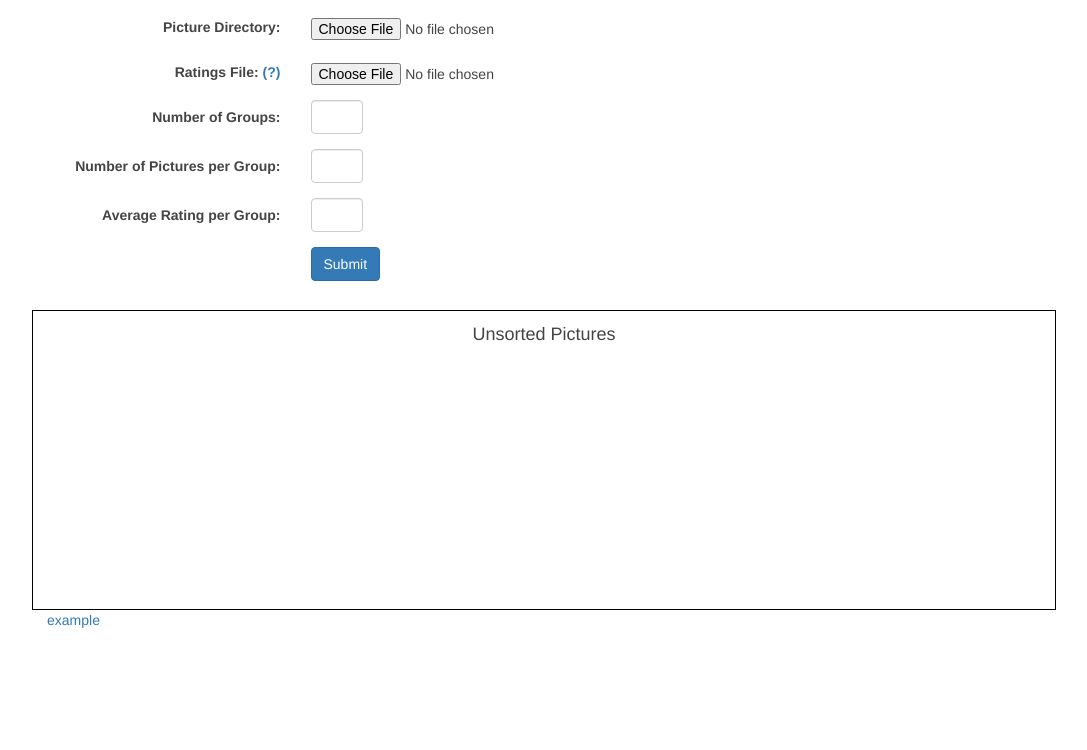
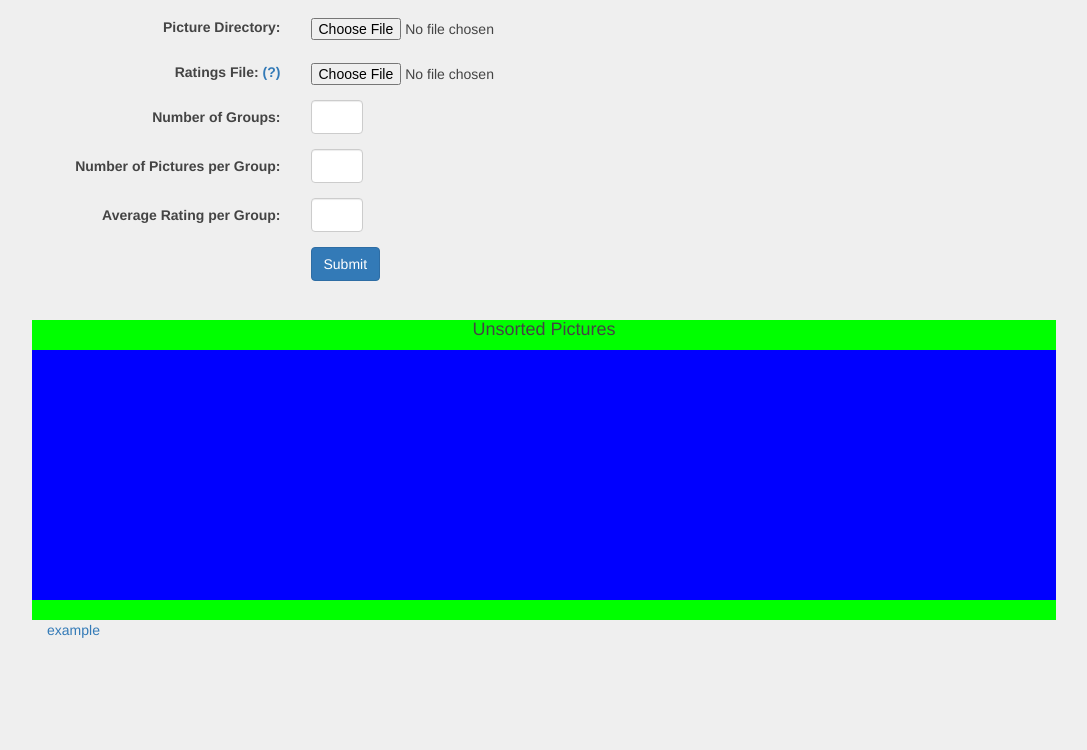
Before and after one commit to kehphin/Stimulus, a PHP site: page /stimulus.html in a window 1280 px wide. Shown: the part 50-800 px from the top of the page, without its empty margins (96-1183 px from the left). Run offline with PHP 8.4, Linux system fonts and the light colour scheme.

Commit message:
played with css, add actual ratings when adding group element for picture group, cleaned up html, removed some comments, added a bunch of debug colors for easier dev

```diff
--- a/css/pictures.css
+++ b/css/pictures.css
@@ -7,46 +7,51 @@
 
 */
 
+body {
+  background: #EFEFEF;
+}
+
 * {
   color: #444;
 }
 
 .group {
-  border: 1px solid black;
+  background: #0F0;
   height: 300px;
   text-align: center;
-  padding: 4px;
-}
-
-.unsorted, .pic-box {
-  overflow-y: auto;
-  overflow-x: hidden;
+  /*padding: 10px !important;*/
 }
 
 .pic-box {
-  height: 249px;
+  overflow-y: auto;
+  overflow-x: hidden;
+  height: 250px;
+  background: #00F;
   width: 100%;
-  border-bottom: 1px solid black;
 }
 
 .stats-box {
+  background: #F00;
   height: 50px;
   width: 100%;
-  border-bottom: 1px solid #999;
+  position: relative;
+}
+
+.stats-box * {
+  position: absolute;
+  display: inline-block;
 }
 
 .group-name {
-  margin-left: 4px;
-  float: left;
+  left: 0;
 }
 
-.stats {
-  float: right;
-  text-align: right;
+.stats-mean, .stats-stdev,  {
+  right: 0;
 }
 
-.mean, .stdev {
-  float: right;
+.stats-mean {
+
 }
 
 .image {
@@ -60,10 +65,7 @@
 
 .container {
   max-width: 1024px;
-}
 
-.row {
-  background-color: white;
 }
 
 .col-md-3, .col-md-1, .col-md-12, .col-md-6 {
--- a/js/main.js
+++ b/js/main.js
@@ -19,13 +19,12 @@ $(function() {
   var loadPics = function() {
     var unsortedPicsHtml = "";
     groups.unsorted.forEach(function(picture) {
-      var path = new air.File(picture.filePath).url;
-      unsortedPicsHtml += '<img src="' + path + '" class="image">';
+      unsortedPicsHtml += _getPictureHtml(picture);
     });
 
     // flush DOM then add current pictures
-    $('.unsorted-pictures').html('');
-    $('.unsorted-pictures').append(unsortedPicsHtml);
+    $('.unsorted-row .pic-box').html('');
+    $('.unsorted-row .pic-box').append(unsortedPicsHtml);
 
     $('.sorted-group').remove();
 
@@ -61,50 +60,6 @@ $(function() {
     }
 
     $('[data-group]').addClass('col-md-' + colSize);
-
-/*
-    var groupCount = 1;
-    groups.sorted.forEach(function(group) {
-      var currentGroup = $("div[data-group='" + groupCount + "']");
-      var outHtml = "";
-
-      currentGroup.show();
-
-      // add each picture inside the group to the outHtml string that will be added to DOM
-      group.forEach(function(picture) {
-        var path = new air.File(picture.filePath).url;
-        outHtml += '<img src="' + path + '" class="image"/>';
-      });
-
-      currentPicBox = $("div[data-group='" + groupCount + "'] > .pic-box");
-      currentPicBox.html('');
-      currentPicBox.append(outHtml);
-
-      groupCount++;
-    });
-
-    $('[data-group]').removeClass('col-md-12 col-md-6 col-md-4 col-md-3');
-
-    var numGroups = groups.sorted.length;
-    var colSize;
-
-    // set the group box width based on number of groups
-    switch(numGroups) {
-      case 1:
-        colSize = 12;
-        break;
-      case 2:
-        colSize = 6;
-        break;
-      case 3:
-        colSize = 4;
-        break;
-      default:
-        colSize = 3;
-        break;
-    }
-
-    $('[data-group]').addClass('col-md-' + colSize);*/
   }
 
   /* This function attaches drag and drop capability to all the groups and pictures */
@@ -248,6 +203,13 @@ function _getPictureHtml(picture) {
   return '<img src="' + path + '" class="image"/>\n';
 }
 
+
+// Adds a group of pictures to a given row element, assigns
+// it an id of {index}
+//
+// Creation date: 4/10/15 - Tony J Huang
+// Modifications list:
+//
 function _addGroupToRow(group, index, $parentRow) {
   var groupHtml =
     '<div class="group sorted-group" data-group="{index}">\n' +
@@ -255,27 +217,32 @@ function _addGroupToRow(group, index, $parentRow) {
     '  <div class="stats-box">\n' +
     '    <h4 class="group-name">Group {index}</h4>\n' +
     '    <div class="stats">\n' +
-    '      <p class="stats-mean">Mean: 5</p>\n' +
-    '      <p class="stats-stdev">StDev: 0.5</p>\n' +
+    '      <div class="stats-mean">Mean: {mean}</div>\n' +
+    '      <div class="stats-stdev">St.dev: {stdev}</div>\n' +
     '    </div>\n' +
     '  </div>\n' +
     '</div>\n';
 
+  var meanRating = Stats.meanRating(group);
+  var stdevRating = Stats.stdevRating(group);
+
   groupHtml = groupHtml.supplant({
-    index: index
+    index: index,
+    mean: meanRating,
+    stdev: stdevRating
   });
 
   var $groupElement = $(groupHtml);
   $parentRow.append($groupElement);
 
-  // construct Html for pictures
+  // Add pictures to group
   var pictureHtml = "";
   group.forEach(function(picture) {
     pictureHtml += _getPictureHtml(picture);
   });
+  $groupElement.find(".pic-box").append(pictureHtml);
 
-  // add pictures to pic box
-  $groupElement.find(".pic-box").append(pictureHtml);
+
 
   return $groupElement;
 }
--- a/stimulus.html
+++ b/stimulus.html
@@ -91,11 +91,10 @@
         </div>
         <div class="row sorted-row">
         </div>
-        <div class="unsorted row">
+        <div class="row unsorted-row">
           <div class="group">
             <h4>Unsorted Pictures</h4>
-            <div class="unsorted-pictures">
-
+            <div class="pic-box">
               <!-- Pictures loaded in here through main.js -->
             </div>
           </div>
```
